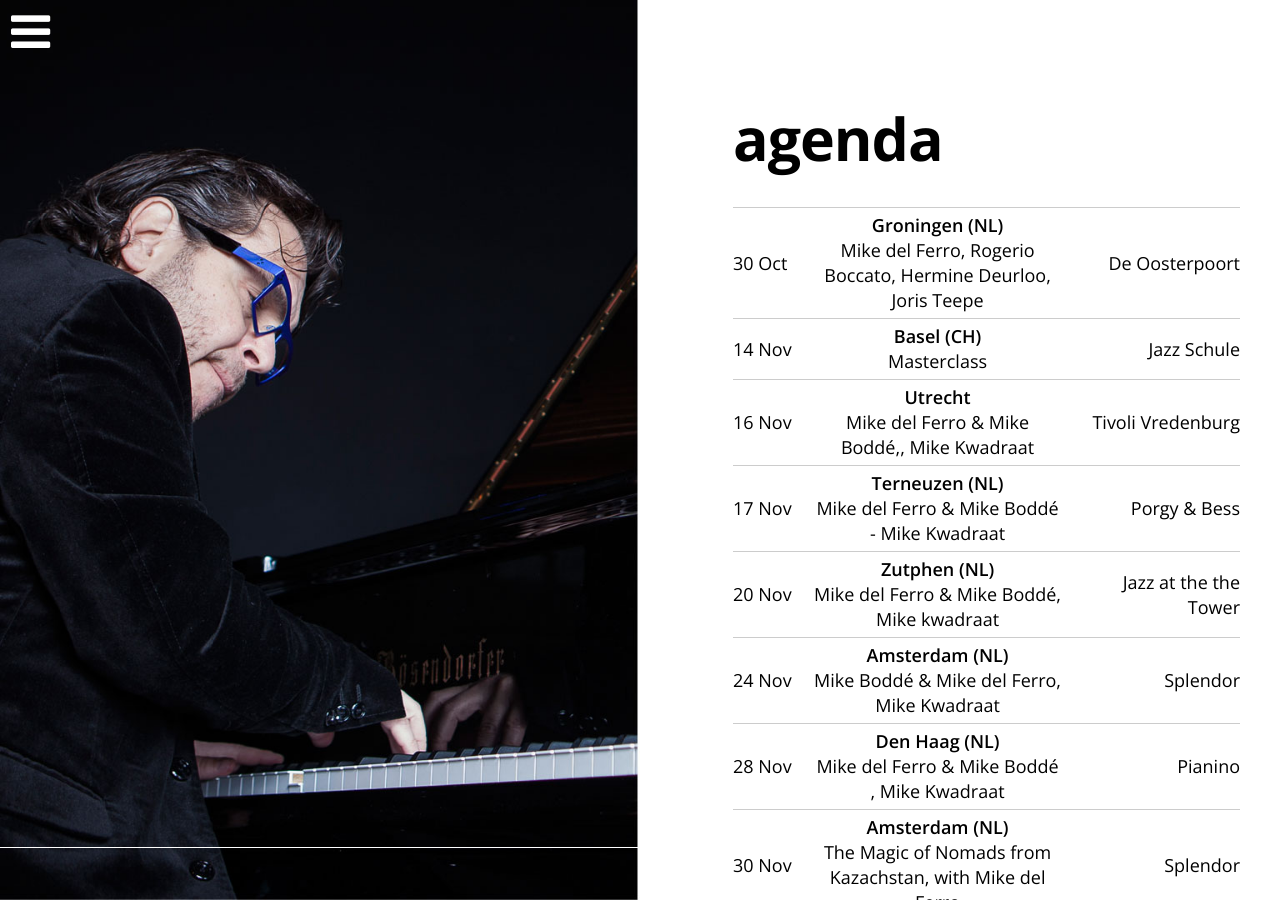
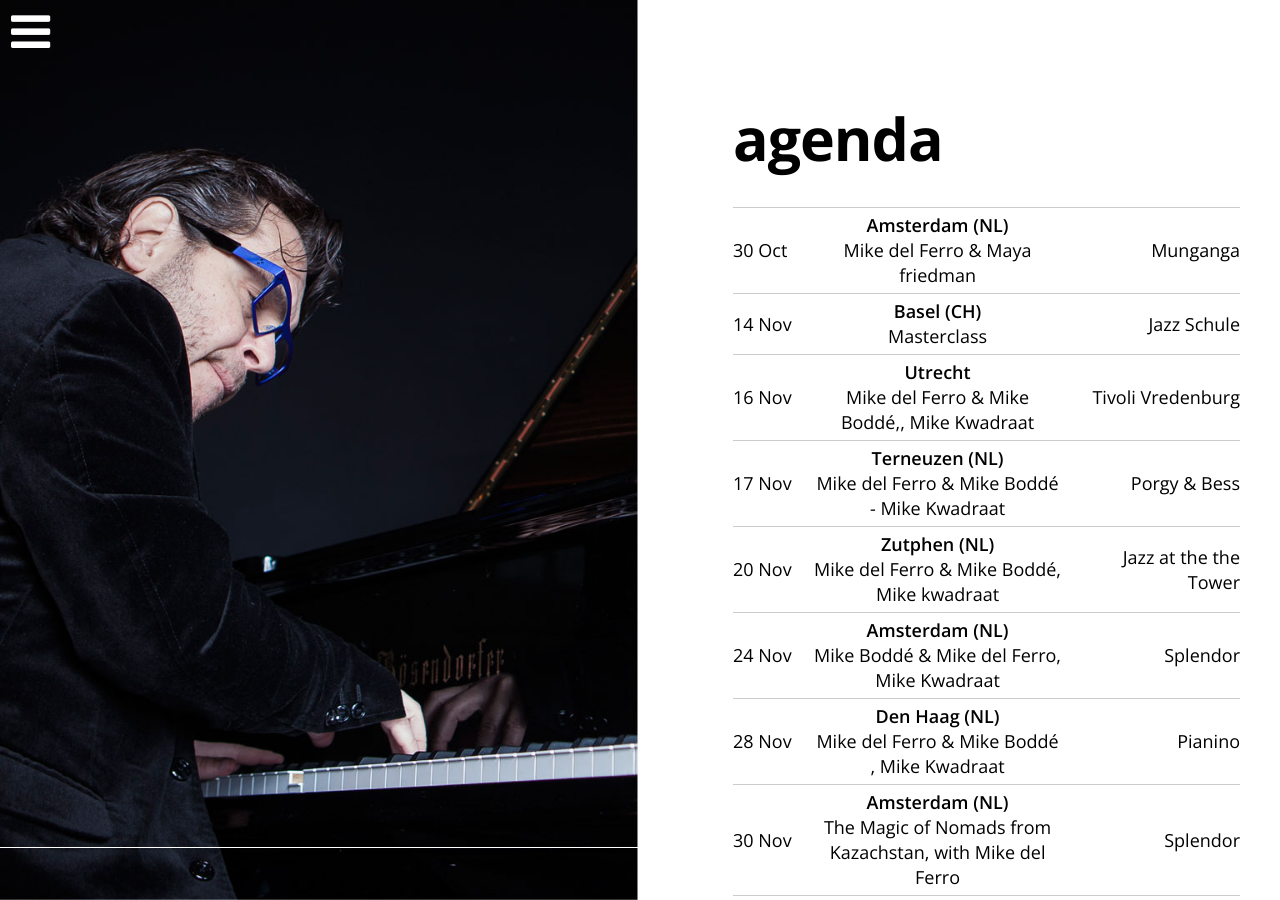
Before and after one commit to mikedelferro/website, a Jekyll site: the page built from agenda.html, in a window 1280 px wide and 900 px high. Built offline with Jekyll 4.4.1, drawn with Linux system fonts in a browser that asks for light colours; nearby versions of some CDN libraries.

Commit message:
Updated '_config.yml' via CloudCannon

```diff
--- a/_config.yml
+++ b/_config.yml
@@ -29,12 +29,11 @@ gigs:
     location: Porgy & Bess
     venue: Terneuzen (NL)
     url: 'http://www.porgyenbess.nl'
-  - title: 'Mike del Ferro, Rogerio Boccato, Hermine Deurloo, Joris Teepe'
-    date: 2018-10-30 20:00:00
-    location: De Oosterpoort
-    venue: Groningen (NL)
-    url: >-
-      https://www.de-oosterpoort.nl/programma/joris-teepe-presents-nyctg-rogerio-boccato-30-oktober/
+  - title: Mike del Ferro & Maya friedman
+    date: 2018-10-30 20:30:00
+    location: Munganga
+    venue: Amsterdam (NL)
+    url: 'https://www.munganga.nl'
   - title: 'Mike Boddé & Mike del Ferro, Mike Kwadraat'
     date: 2018-12-21 20:00:00
     location: Lantaren Venster
```
